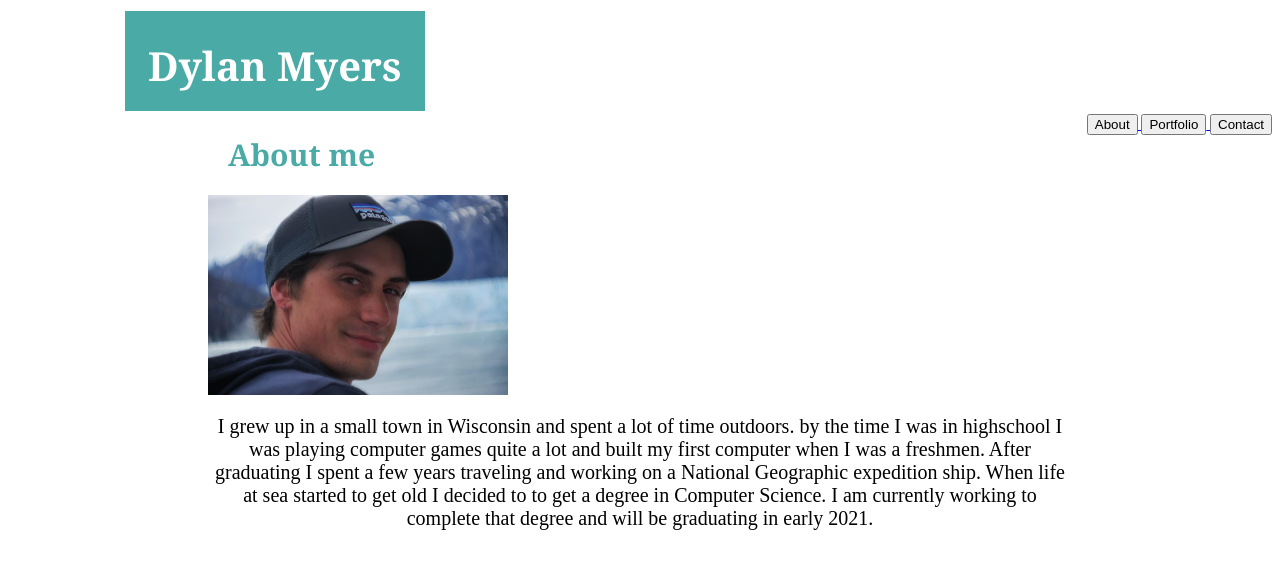
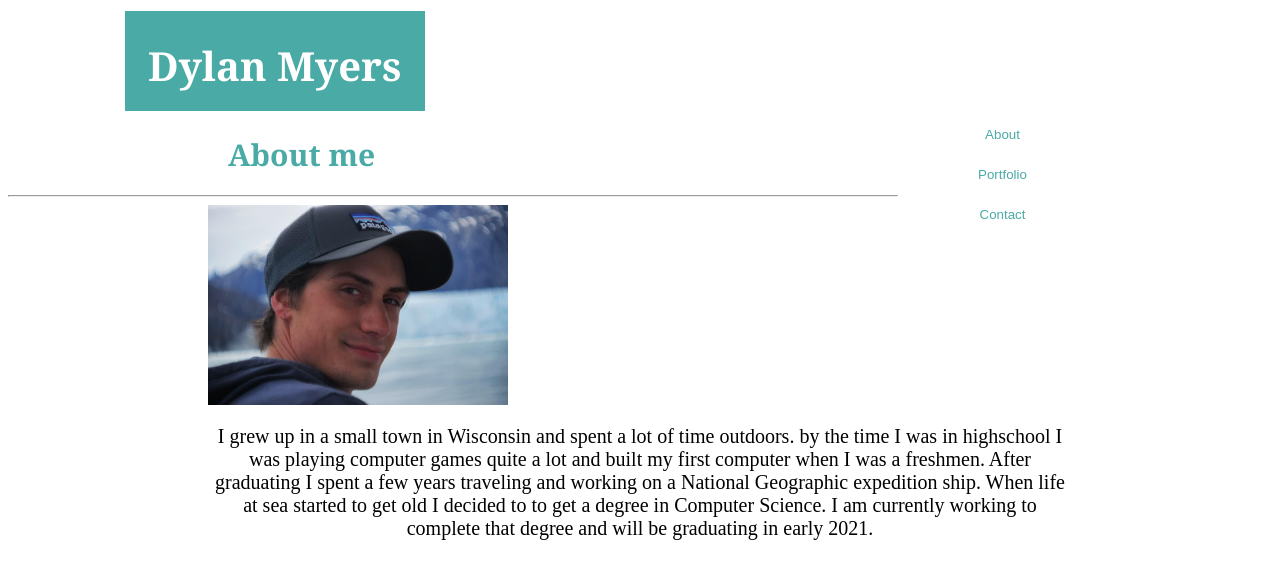
Before and after one commit to Dylan-Myers/basic-portfolio, a plain HTML site: page index.html in a window 1280 px wide. Drawn offline with Linux system fonts and the light colour scheme.

Commit message:
final updates to css for tonight

```diff
--- a/assets/css/style.css
+++ b/assets/css/style.css
@@ -13,27 +13,6 @@ Stylesheet for Portfolio
    text-align: center;
    font-family: 'Georgia', Times, Times New Roman, serif;
    left: 9%;
-}
-
-
-.button {
-    background-color: white;
-    float: right;
-    font-size: 15px;
-    color: gray;
-}
-
-#b1{
-    border:none;
-    top margin; 20px;
-}
-
-#b2{
-    float: right;
-}
-
-#b3{
-    float: right;
 }
 
 .text1 {
@@ -55,3 +34,42 @@ Stylesheet for Portfolio
     height: 200px;
     width: 300px;
 }
+
+.button {
+    float: right;
+    margin-right: 200px;
+}
+
+#b1 {
+    height: 40px;
+    width: 120%;
+    border:none;
+    background: white;
+    color: #4aaaa5;
+
+}
+
+#b2 {
+    height: 40px;
+    width: 120%;
+    border:none;
+    background: white;
+    color: #4aaaa5;
+    margin-right: 0;
+}
+
+#b3 {
+    height: 40px;
+    width: 120%;
+    border:none;
+    background: white;
+    color: #4aaaa5;
+    clear: both;
+}
+
+.form1 {
+    text-align: left;
+    padding: 80px;
+    margin-left: 200px;
+    margin-right: 200px;
+}
--- a/index.html
+++ b/index.html
@@ -13,15 +13,15 @@
 
     <div class=button>
         <a href="index.html">
-            <button #b1>About</button>
+            <button id=b1>About</button>
         </a>
 
         <a href="portfolio.html">
-            <button #b2>Portfolio</button>
+            <button id=b2>Portfolio</button>
         </a>
 
         <a href="contact.html">
-            <button #b3>Contact</button>
+            <button id=b3>Contact</button>
         </a>
     </div>
 </header>
@@ -30,6 +30,8 @@
 </div>
 
 <h1 class=this>About me</h1>
+
+<hr>
 
 <body>
 
```
Also changed, not shown: contact.html (+9 -8 lines), portfolio.html (+8 -8 lines).
